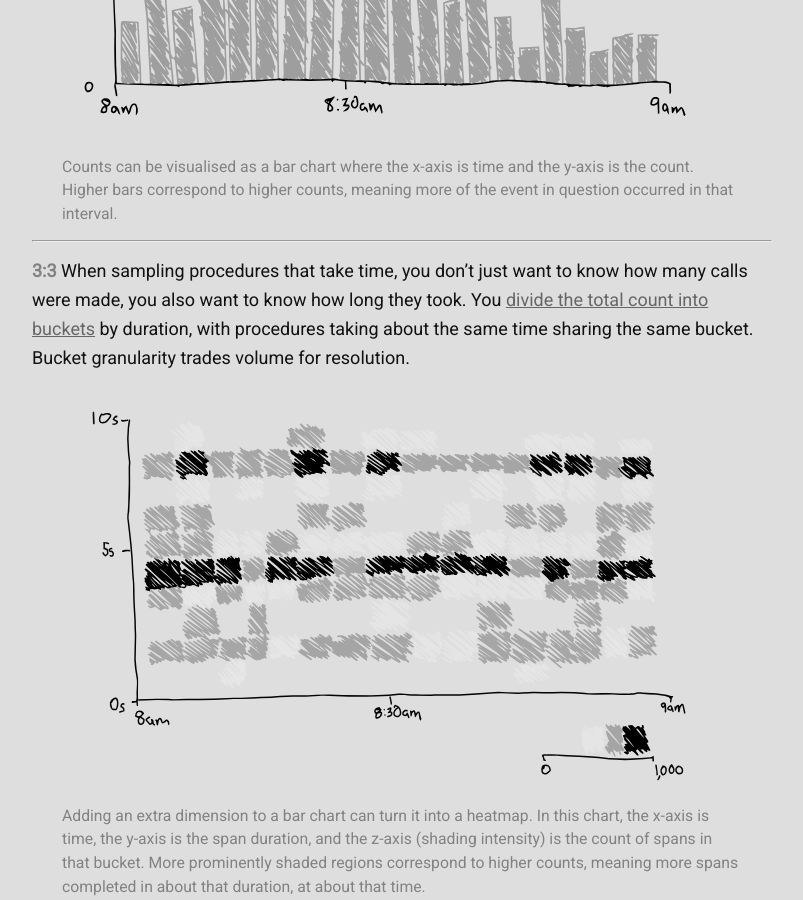
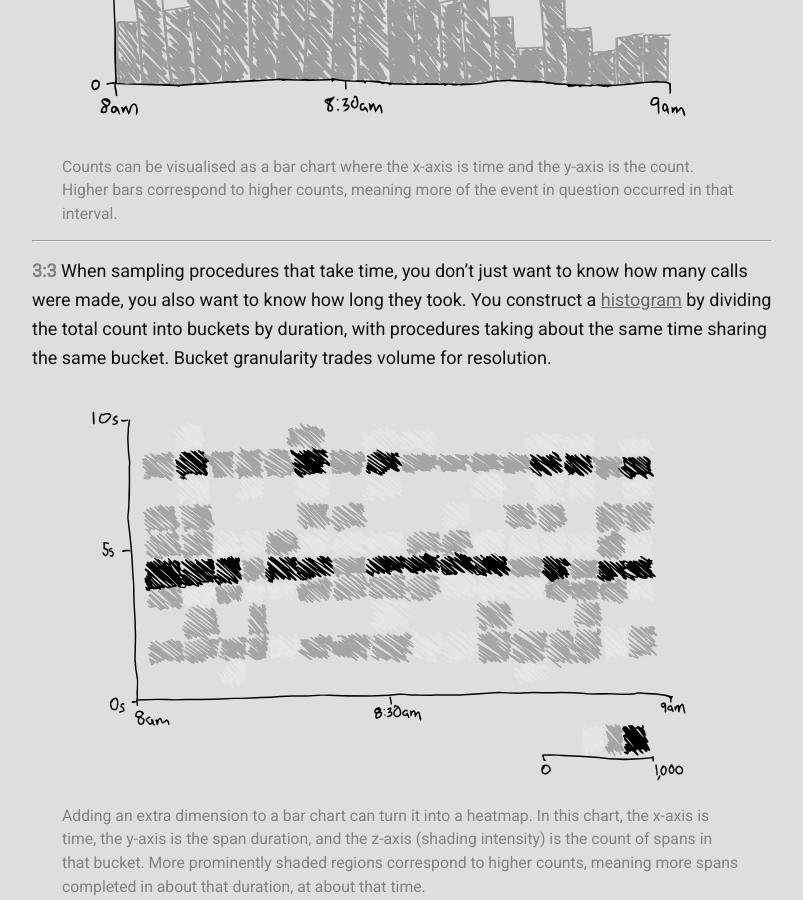
Before and after one commit to KodrAus/KodrAus.github.io, a Jekyll site: the page built from _posts/2026-05-05-otel-first-principles.md, in a window 1280 px wide and 900 px high, scrolled down 2988 px. Shown: the whole window, without its empty margins (238-1041 px from the left). Built offline with Jekyll 4.4.1, drawn with Linux system fonts in a browser that asks for light colours; some web fonts are replaced.

Commit message:
mention histograms

```diff
--- a/_posts/2026-05-05-otel-first-principles.md
+++ b/_posts/2026-05-05-otel-first-principles.md
@@ -68,7 +68,7 @@ categories: opentelemetry
 
 -----
 
-**3:3**{: class="text-weak"} When sampling procedures that take time, you don't just want to know how many calls were made, you also want to know how long they took. You [divide the total count into buckets](https://en.wikipedia.org/wiki/Heat_map) by duration, with procedures taking about the same time sharing the same bucket. Bucket granularity trades volume for resolution.
+**3:3**{: class="text-weak"} When sampling procedures that take time, you don't just want to know how many calls were made, you also want to know how long they took. You construct a [histogram](https://en.wikipedia.org/wiki/Histogram) by dividing the total count into buckets by duration, with procedures taking about the same time sharing the same bucket. Bucket granularity trades volume for resolution.
 
 <figure>
   <img class="light-only" src="https://raw.githubusercontent.com/KodrAus/KodrAus.github.io/refs/heads/master/assets/2026-05-05-otel-first-principles-heatmap-light.svg" alt="A bar chart showing the count"/>
```
Also changed, not shown: assets/2026-05-05-otel-first-principles-chart-dark.svg, assets/2026-05-05-otel-first-principles-chart-light.svg, assets/2026-05-05-otel-first-principles-count-dark.svg, assets/2026-05-05-otel-first-principles-count-light.svg.
